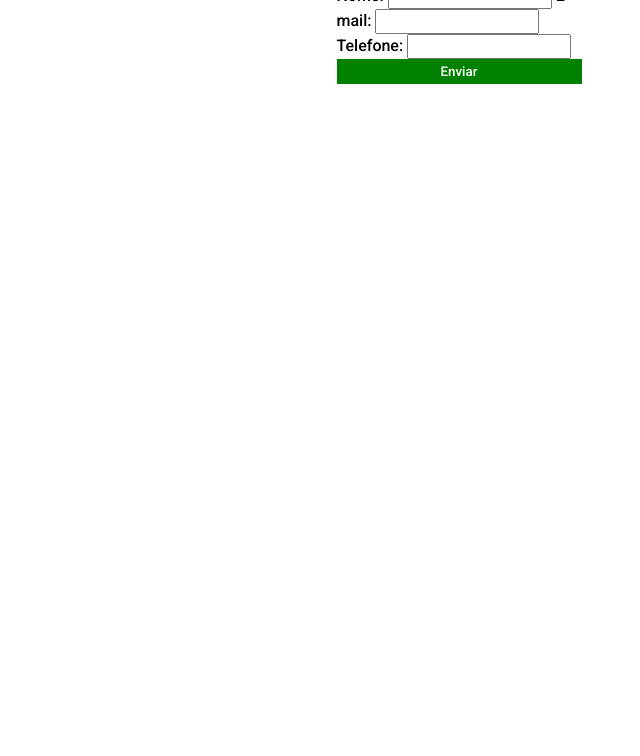
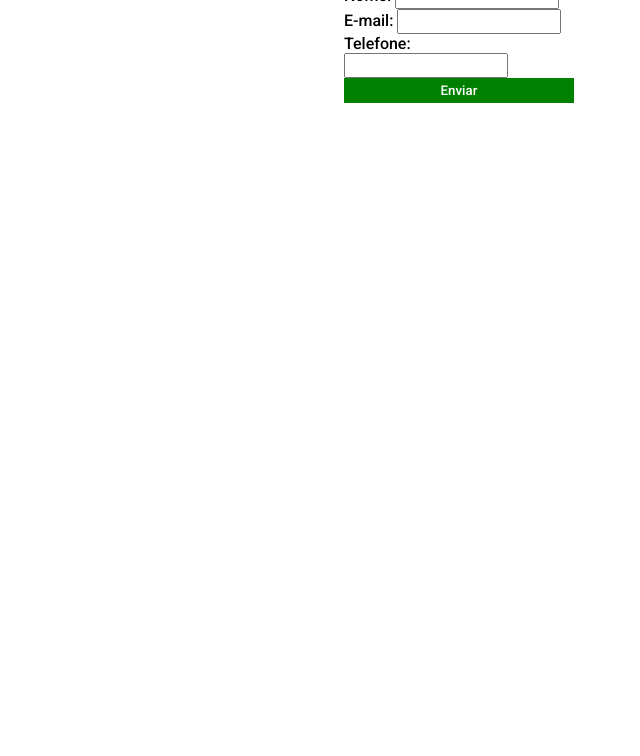
Before and after one commit to Henrique-teste/Biblia, a plain HTML site: page index.html in a window 1280 px wide. Shown: the part 44-800 px from the top of the page, without its empty margins (181-821 px from the left). Drawn offline with Linux system fonts and the light colour scheme.

Commit message:
Update index.css

```diff
--- a/index.css
+++ b/index.css
@@ -13,7 +13,7 @@ header{
     font-family: 'Lemon', serif;
 }
 form {
-    max-width:245px;
+    max-width:230px;
     width:100%;
     margin: 0 auto;
 }
```
